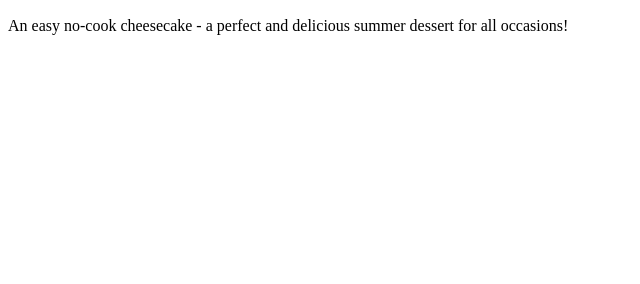
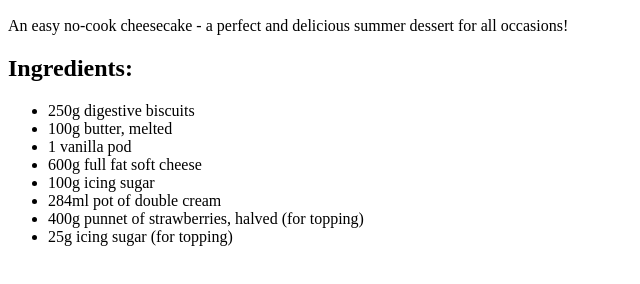
Before and after one commit to Pokie96/odin-recipes, a plain HTML site: page recipes/cheesecake.html in a window 1280 px wide. Shown: the part 434-718 px from the top of the page, without its empty margins (0-640 px from the left). Drawn offline with Linux system fonts and the light colour scheme.

Commit message:
Add ingredients list for cheesecake

```diff
--- a/recipes/cheesecake.html
+++ b/recipes/cheesecake.html
@@ -12,6 +12,19 @@
        <h2>Description</h2>
 
        <p>An easy no-cook cheesecake - a perfect and delicious summer dessert
-           for all occasions!</p>
+           for all occasions! </p>
+
+        <h2>Ingredients:</h2>
+
+        <ul>
+            <li>250g digestive biscuits</li>
+            <li>100g butter, melted</li>
+            <li>1 vanilla pod</li>
+            <li>600g full fat soft cheese</li>
+            <li>100g icing sugar</li>
+            <li>284ml pot of double cream</li>
+            <li>400g punnet of strawberries, halved (for topping)</li>
+            <li>25g icing sugar (for topping)</li>
+        </ul>
     </body>
 </html>
```
